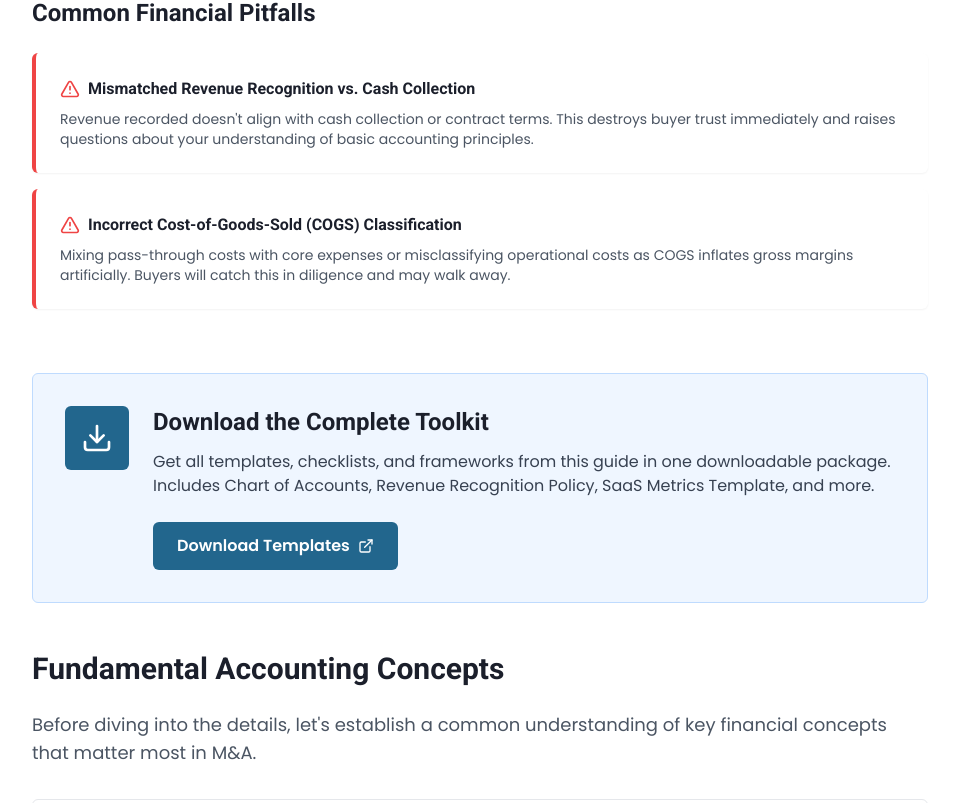
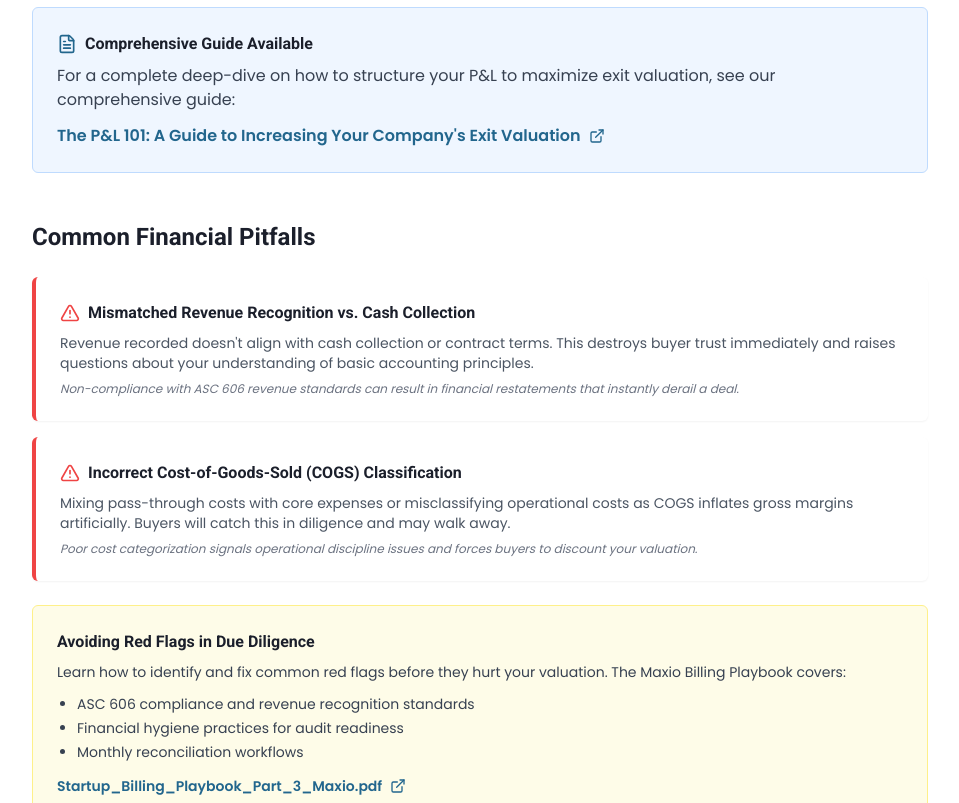
Before and after one commit to khaledazar/learn-livmo, a Next.js app: page /financial-reporting in a window 1280 px wide. Shown: the part 1617-2420 px from the top of the page, without its empty margins (304-1263 px from the left). Built offline with nearby package versions, Linux system fonts and the light colour scheme.

Commit message:
Integrate Google Drive resources throughout Financial Reporting page with contextual links

```diff
--- a/app/financial-reporting/page.tsx
+++ b/app/financial-reporting/page.tsx
@@ -141,7 +141,7 @@ export default function FinancialReportingPage() {
                     </h3>
                     <div className="prose prose-lg max-w-none text-gray-700 leading-relaxed">
                       <p className="mb-4">
-                        Clean, reconciled numbers aren't just nice to have—they're the foundation of buyer confidence and premium valuations. Here's why financial accuracy matters more than almost anything else in M&A:
+                        Clean, reconciled numbers aren't just nice to have—they're the foundation of buyer confidence and premium valuations. A well-structured P&L can literally <strong>add millions of dollars to your company's value</strong>. Here's why financial accuracy matters more than almost anything else in M&A:
                       </p>
 
                       <div className="my-6 p-6 bg-gray-50 border-l-4 border-livmo-primary rounded-md">
@@ -179,6 +179,26 @@ export default function FinancialReportingPage() {
                         </p>
                       </div>
                     </div>
+
+                    {/* Reference to P&L 101 Guide */}
+                    <div className="mt-8 p-6 bg-blue-50 border border-blue-200 rounded-md">
+                      <h4 className="font-semibold text-livmo-navy mb-2 flex items-center">
+                        <FileText className="h-5 w-5 mr-2 text-livmo-primary" />
+                        Comprehensive Guide Available
+                      </h4>
+                      <p className="text-gray-700 mb-3">
+                        For a complete deep-dive on how to structure your P&L to maximize exit valuation, see our comprehensive guide:
+                      </p>
+                      <Link
+                        href="https://drive.google.com/drive/folders/1FnPdg_vm5QT98_kiJlrvT4YmZsve0y9z"
+                        target="_blank"
+                        rel="noopener noreferrer"
+                        className="inline-flex items-center text-livmo-primary font-semibold hover:text-livmo-navy transition-colors duration-150"
+                      >
+                        The P&L 101: A Guide to Increasing Your Company's Exit Valuation
+                        <ExternalLink className="ml-2 h-4 w-4" />
+                      </Link>
+                    </div>
                   </div>
 
                   {/* Common Pitfalls */}
@@ -192,8 +212,11 @@ export default function FinancialReportingPage() {
                           <AlertTriangle className="h-5 w-5 text-red-500 mr-2" />
                           Mismatched Revenue Recognition vs. Cash Collection
                         </h4>
-                        <p className="text-gray-600 text-sm">
+                        <p className="text-gray-600 text-sm mb-2">
                           Revenue recorded doesn't align with cash collection or contract terms. This destroys buyer trust immediately and raises questions about your understanding of basic accounting principles.
+                        </p>
+                        <p className="text-xs text-gray-500 italic">
+                          Non-compliance with ASC 606 revenue standards can result in financial restatements that instantly derail a deal.
                         </p>
                       </div>
 
@@ -202,10 +225,35 @@ export default function FinancialReportingPage() {
                           <AlertTriangle className="h-5 w-5 text-red-500 mr-2" />
                           Incorrect Cost-of-Goods-Sold (COGS) Classification
                         </h4>
-                        <p className="text-gray-600 text-sm">
+                        <p className="text-gray-600 text-sm mb-2">
                           Mixing pass-through costs with core expenses or misclassifying operational costs as COGS inflates gross margins artificially. Buyers will catch this in diligence and may walk away.
                         </p>
+                        <p className="text-xs text-gray-500 italic">
+                          Poor cost categorization signals operational discipline issues and forces buyers to discount your valuation.
+                        </p>
                       </div>
+                    </div>
+
+                    {/* Audit Readiness Reference */}
+                    <div className="mt-6 p-6 bg-yellow-50 border border-yellow-200 rounded-md">
+                      <h4 className="font-semibold text-livmo-navy mb-2">Avoiding Red Flags in Due Diligence</h4>
+                      <p className="text-gray-700 text-sm mb-3">
+                        Learn how to identify and fix common red flags before they hurt your valuation. The Maxio Billing Playbook covers:
+                      </p>
+                      <ul className="text-sm text-gray-700 space-y-1 mb-3 list-disc ml-5">
+                        <li>ASC 606 compliance and revenue recognition standards</li>
+                        <li>Financial hygiene practices for audit readiness</li>
+                        <li>Monthly reconciliation workflows</li>
+                      </ul>
+                      <Link
+                        href="https://drive.google.com/drive/folders/1FnPdg_vm5QT98_kiJlrvT4YmZsve0y9z"
+                        target="_blank"
+                        rel="noopener noreferrer"
+                        className="inline-flex items-center text-livmo-primary font-semibold hover:text-livmo-navy transition-colors duration-150 text-sm"
+                      >
+                        Startup_Billing_Playbook_Part_3_Maxio.pdf
+                        <ExternalLink className="ml-2 h-4 w-4" />
+                      </Link>
                     </div>
                   </div>
                 </div>
@@ -306,6 +354,21 @@ export default function FinancialReportingPage() {
                         <p className="ml-4 mt-2"><strong className="text-red-600">❌ Wrong:</strong> Record entire $240K in January when contract is signed</p>
                         <p className="ml-4"><strong className="text-green-600">✅ Right:</strong> Amortize over 12 months → $20K/month × 12 months</p>
                         <p className="ml-4 mt-2 text-sm italic">This matches revenue to the period when service is delivered, not when cash is collected.</p>
+                      </div>
+
+                      <div className="mt-4 p-4 bg-gray-50 rounded border border-gray-200">
+                        <p className="text-sm text-gray-700 mb-2">
+                          <strong>Deep Dive Available:</strong> For a comprehensive guide on revenue recognition and recurring revenue strategies that maximize valuation:
+                        </p>
+                        <Link
+                          href="https://drive.google.com/drive/folders/1FnPdg_vm5QT98_kiJlrvT4YmZsve0y9z"
+                          target="_blank"
+                          rel="noopener noreferrer"
+                          className="inline-flex items-center text-livmo-primary font-semibold hover:text-livmo-navy transition-colors duration-150 text-sm"
+                        >
+                          Exit Valuation Deep Dive: Unlocking Value with Revenue Recognition & Recurring Revenue
+                          <ExternalLink className="ml-2 h-4 w-4" />
+                        </Link>
                       </div>
                     </div>
                   </div>
@@ -453,7 +516,18 @@ export default function FinancialReportingPage() {
                       </div>
                       <div className="bg-green-50 p-4 rounded border-l-4 border-green-500">
                         <strong className="text-livmo-navy block mb-2">Why Segmentation Matters:</strong>
-                        <p>Buyers pay premium multiples for recurring revenue because it's predictable. Clear segmentation demonstrates business model strength and revenue quality.</p>
+                        <p className="mb-3">Buyers pay premium multiples for recurring revenue because it's predictable. Clear segmentation demonstrates business model strength and revenue quality.</p>
+                        <p className="text-sm italic">
+                          <strong>Key Metric:</strong> Net Dollar Retention (NDR) and expansion revenue from usage-based or hybrid pricing models can significantly increase your valuation multiple. Learn more in{' '}
+                          <Link
+                            href="https://drive.google.com/drive/folders/1FnPdg_vm5QT98_kiJlrvT4YmZsve0y9z"
+                            target="_blank"
+                            rel="noopener noreferrer"
+                            className="text-livmo-primary hover:text-livmo-navy font-semibold"
+                          >
+                            Startup_Billing_Playbook_Part_2_Maxio.pdf
+                          </Link>
+                        </p>
                       </div>
                       <div>
                         <strong className="text-livmo-navy block mb-2">Common Mistakes:</strong>
@@ -864,19 +938,51 @@ export default function FinancialReportingPage() {
                           <FileText className="h-6 w-6 text-green-600" />
                         </div>
                         <div className="flex-1">
-                          <h3 className="text-lg font-semibold text-livmo-navy mb-2">Chart of Accounts Template</h3>
-                          <p className="text-sm text-gray-600 mb-4">Organize your accounts for cleaner reporting</p>
-                          <Link
-                            href="https://drive.google.com/drive/folders/1FnPdg_vm5QT98_kiJlrvT4YmZsve0y9z"
-                            target="_blank"
-                            rel="noopener noreferrer"
-                            className="inline-flex items-center text-livmo-primary font-semibold hover:text-livmo-navy transition-colors duration-150"
-                          >
-                            Download <ExternalLink className="ml-1 h-4 w-4" />
-                          </Link>
+                          <h3 className="text-lg font-semibold text-livmo-navy mb-2">Chart of Accounts for SaaS</h3>
+                          <p className="text-sm text-gray-600 mb-4">SaaS-specific COA structure to properly separate COGS vs. OpEx and calculate premium metrics like Gross Margin, CAC, and LTV</p>
+                          <div className="flex flex-col gap-2">
+                            <Link
+                              href="https://drive.google.com/drive/folders/1FnPdg_vm5QT98_kiJlrvT4YmZsve0y9z"
+                              target="_blank"
+                              rel="noopener noreferrer"
+                              className="inline-flex items-center text-livmo-primary font-semibold hover:text-livmo-navy transition-colors duration-150 text-sm"
+                            >
+                              SaaS_COA_Detailed_v3.xlsx <ExternalLink className="ml-1 h-3 w-3" />
+                            </Link>
+                            <Link
+                              href="https://drive.google.com/drive/folders/1FnPdg_vm5QT98_kiJlrvT4YmZsve0y9z"
+                              target="_blank"
+                              rel="noopener noreferrer"
+                              className="inline-flex items-center text-livmo-primary font-semibold hover:text-livmo-navy transition-colors duration-150 text-sm"
+                            >
+                              Sample Chart of Accounts for a SaaS Company.txt <ExternalLink className="ml-1 h-3 w-3" />
+                            </Link>
+                          </div>
                         </div>
                       </div>
                     </div>
+                  </div>
+
+                  {/* Additional Resources Section */}
+                  <div className="mt-12 p-6 bg-gray-50 rounded-md border border-gray-200">
+                    <h3 className="text-xl font-semibold text-livmo-navy mb-4">Billing Infrastructure & Systems</h3>
+                    <p className="text-gray-700 mb-4">
+                      Choosing the right billing platform is critical for managing subscription lifecycles and avoiding engineering debt that constrains growth:
+                    </p>
+                    <ul className="text-sm text-gray-700 space-y-2 mb-4 list-disc ml-5">
+                      <li>Why a dedicated Billing Platform beats building in-house</li>
+                      <li>Managing proration, upgrades, and flexible pricing</li>
+                      <li>Aligning billing cycles with cash flow needs</li>
+                    </ul>
+                    <Link
+                      href="https://drive.google.com/drive/folders/1FnPdg_vm5QT98_kiJlrvT4YmZsve0y9z"
+                      target="_blank"
+                      rel="noopener noreferrer"
+                      className="inline-flex items-center text-livmo-primary font-semibold hover:text-livmo-navy transition-colors duration-150"
+                    >
+                      Startup_Billing_Playbook_Part_1_Maxio.pdf
+                      <ExternalLink className="ml-2 h-4 w-4" />
+                    </Link>
                   </div>
 
                   {/* External Resources */}
```
